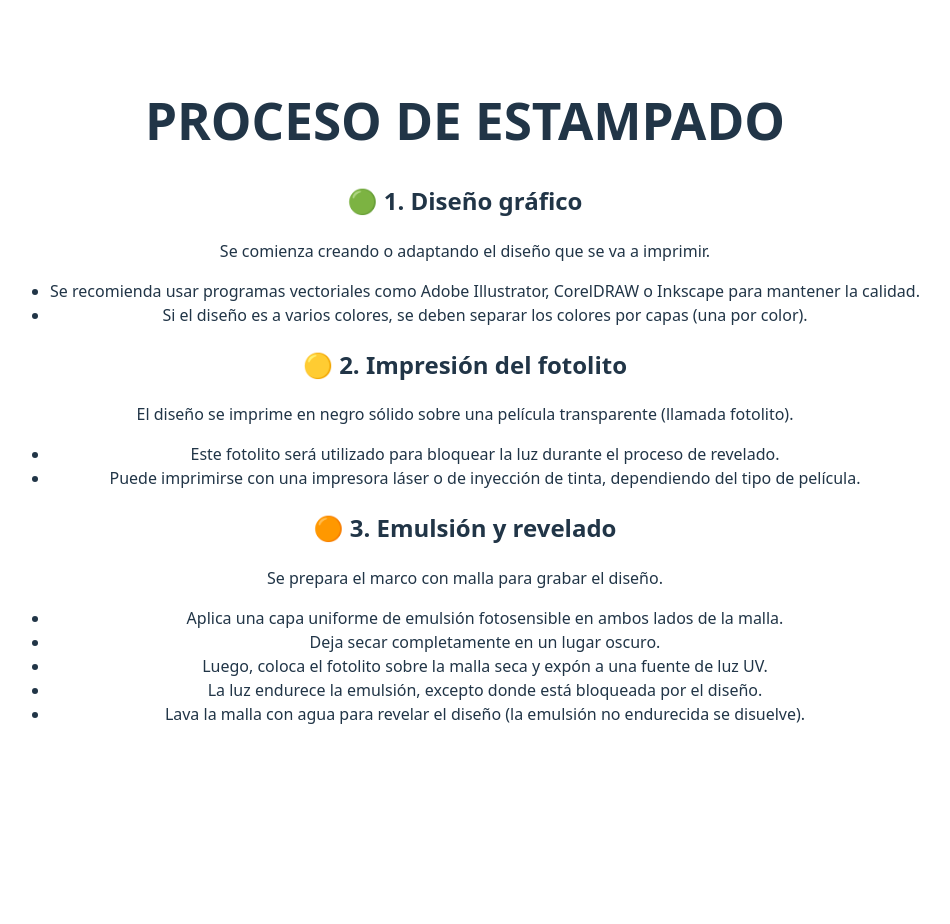
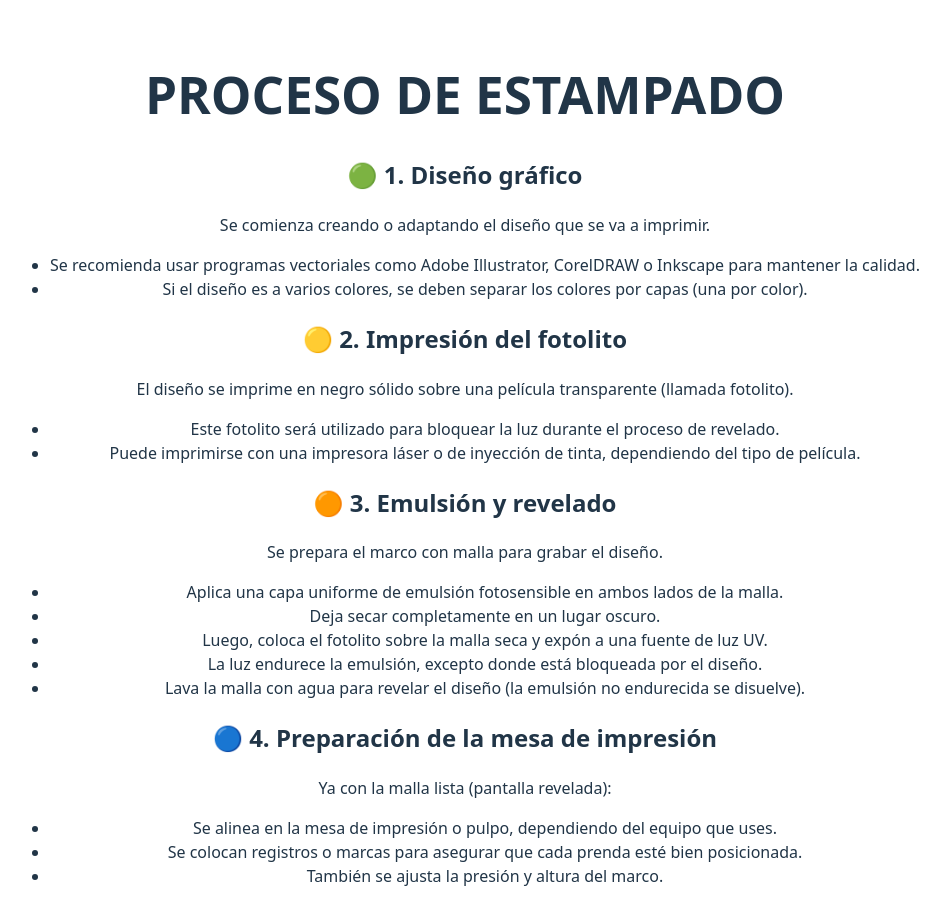
Before and after one commit to luis920/procedimiento-serigrafia, a React (Vite) app: page / in a window 1280 px wide. Shown: the top 924 px of the page, without its empty margins (175-1125 px from the left). Before the commit the page ends 800 px from the top, so only its background shows below. Built offline with nearby package versions, Linux system fonts and the light colour scheme.

Commit message:
add step four of process in screen printing

```diff
--- a/src/App.jsx
+++ b/src/App.jsx
@@ -59,6 +59,21 @@ function App() {
           </li>
         </ul>
       </div>
+      <div>
+        <h2>🔵 4. Preparación de la mesa de impresión</h2>
+        <p>Ya con la malla lista (pantalla revelada):</p>
+        <ul>
+          <li>
+            Se alinea en la mesa de impresión o pulpo, dependiendo del equipo
+            que uses.
+          </li>
+          <li>
+            Se colocan registros o marcas para asegurar que cada prenda esté
+            bien posicionada.
+          </li>
+          <li>También se ajusta la presión y altura del marco.</li>
+        </ul>
+      </div>
     </div>
   );
 }
```
